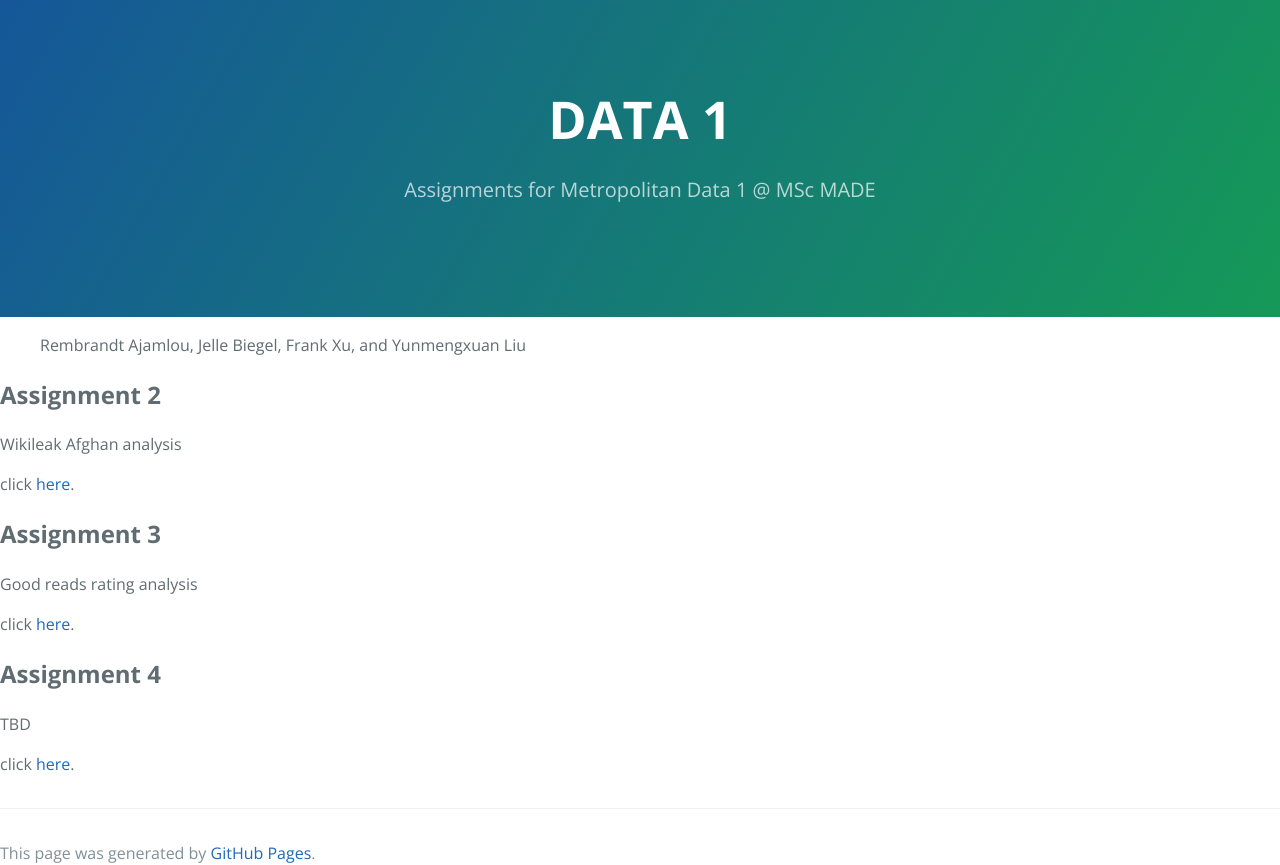
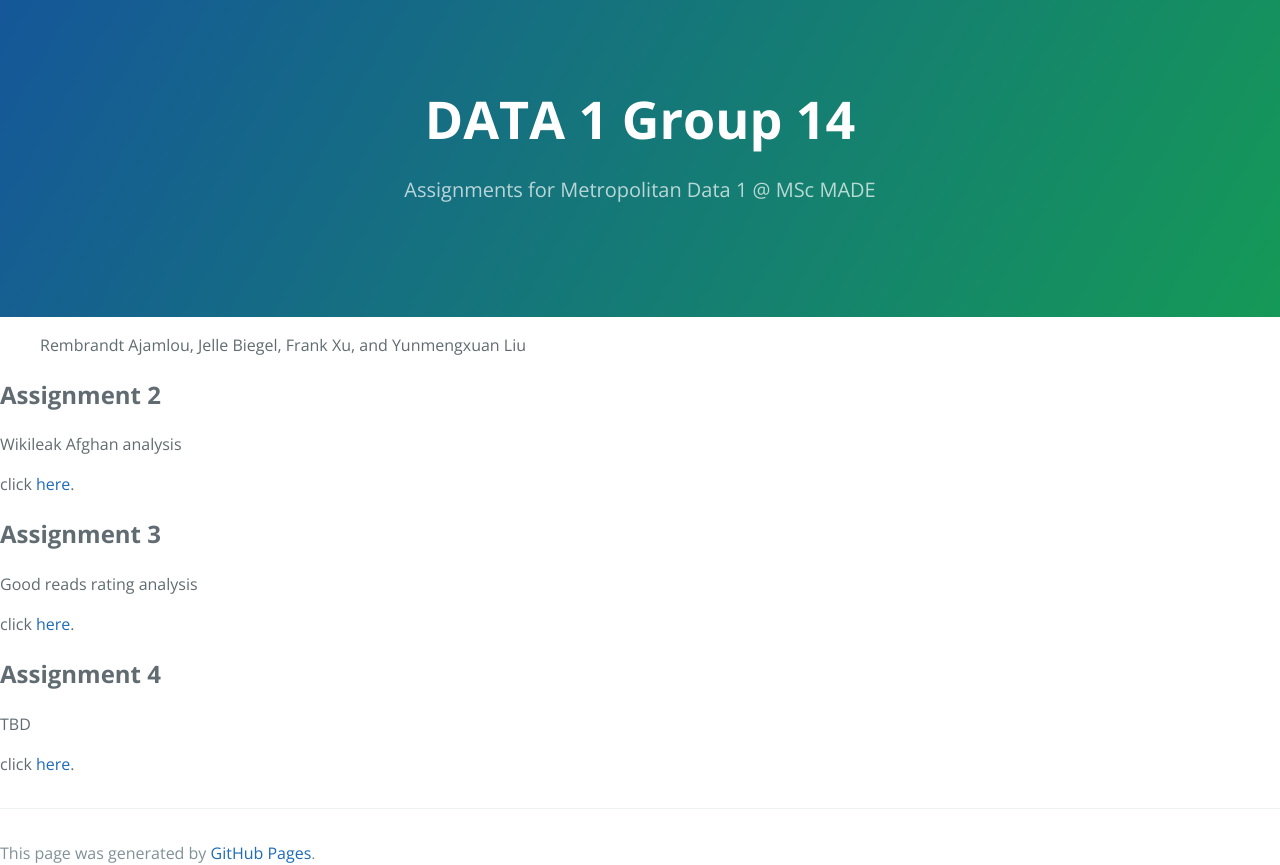
Before and after one commit to Franxuante/metdata1, a website: page index.html in a window 1280 px wide. Drawn offline with nearby package versions, Linux system fonts and the light colour scheme.

Commit message:
Update index.html

```diff
--- a/index.html
+++ b/index.html
@@ -2,7 +2,7 @@
 <html lang="en-us">
   <head>
     <meta charset="UTF-8">
-    <title>DATA 1</title>
+    <title>DATA 1 Group 14</title>
     <meta name="viewport" content="width=device-width, initial-scale=1">
     <meta name="theme-color" content="#157878">
     <link rel="stylesheet" href="css/normalize.css">
@@ -11,7 +11,7 @@
   </head>
   <body>
     <section class="page-header">
-      <h1 class="project-name">DATA 1</h1>
+      <h1 class="project-name">DATA 1 Group 14</h1>
       <h2 class="project-tagline">Assignments for Metropolitan Data 1 @ MSc MADE</h2>
     </section>
 
```
